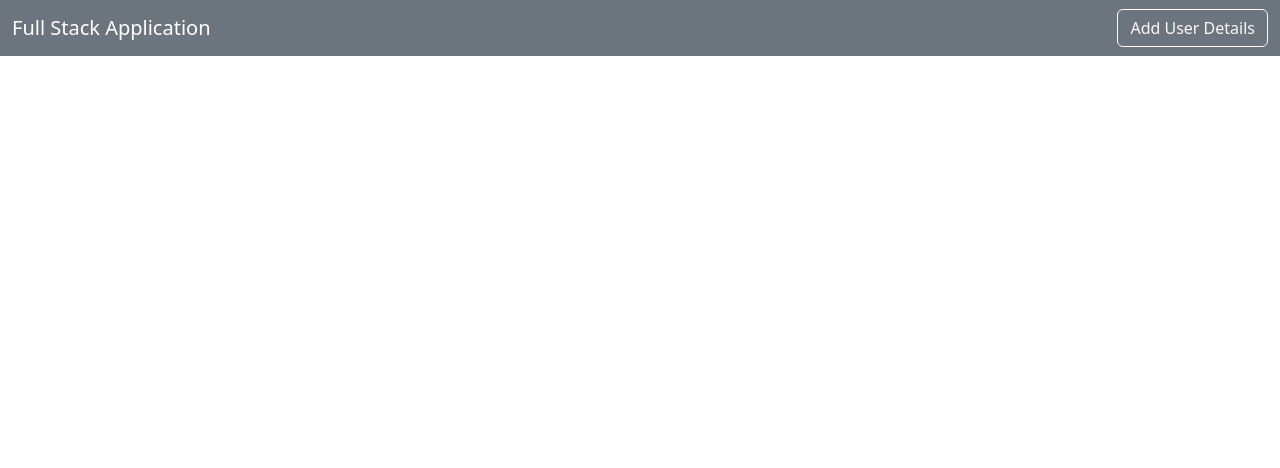
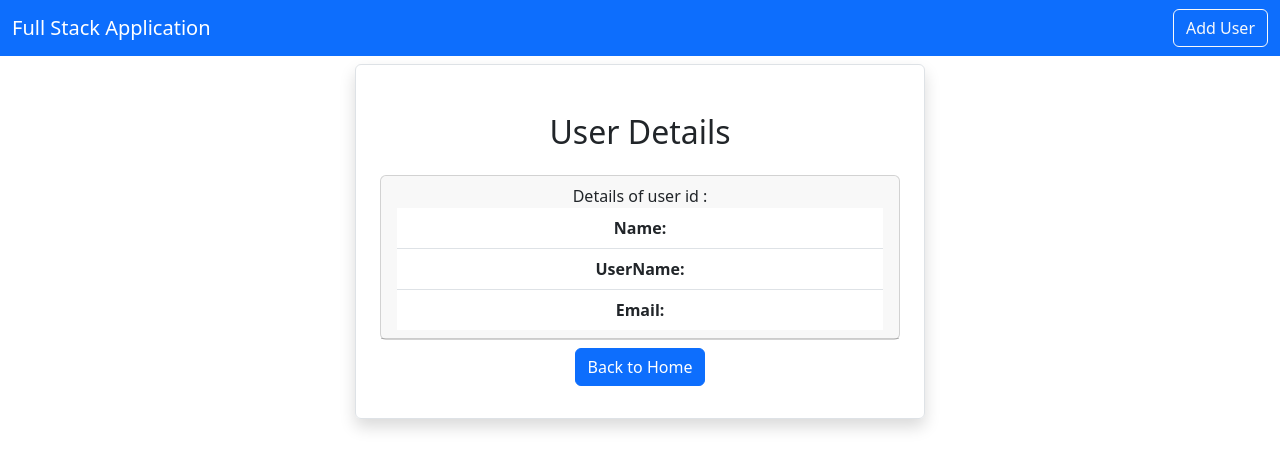
Before and after one commit to SriLakshmiPolavarapu/Full-Stack-Web-App, a React (Create React App) app in the folder frontend/: page /viewuser/1 in a window 1280 px wide. Shown: the top 468 px of the page. Built offline with nearby package versions, Linux system fonts and the light colour scheme; no server answers.

Commit message:
view user code added

```diff
--- a/frontend/src/App.js
+++ b/frontend/src/App.js
@@ -5,22 +5,23 @@
 import { BrowserRouter as Router, Routes, Route} from "react-router-dom";
 import AddUser from './users/AddUser';
 import EditUser from './users/EditUser';
-
+import ViewUser from './users/ViewUser';
 
 function App() {
   return (
+    <div className="App">
     <Router>
-    <div className="App">
      <Navbar />
 
      <Routes>
       <Route exact path="/" element={<Home />} />
       <Route exact path="/adduser" element={<AddUser />} />
       <Route exact path="/edituser/:id" element={<EditUser />} />
+      <Route exact path="/viewuser/:id" element={<ViewUser />} />
+     </Routes>
+    </Router>
+    </div>
 
-     </Routes>
-    </div>
-    </Router>
   );
 }
 
--- a/frontend/src/layout/Navbar.js
+++ b/frontend/src/layout/Navbar.js
@@ -1,13 +1,14 @@
-import React from 'react'
-import {Link} from 'react-router-dom';
+import React from "react";
+import { Link } from "react-router-dom";
 
 export default function Navbar() {
   return (
-    <div><nav className="navbar navbar-expand-lg navbar-dark bg-secondary">
+    <div>
+      <nav className="navbar navbar-expand-lg navbar-dark bg-primary">
         <div className="container-fluid">
-      <a className="navbar-brand" href="#">
+          <Link className="navbar-brand" to="/">
             Full Stack Application
-      </a>
+          </Link>
           <button
             className="navbar-toggler"
             type="button"
@@ -19,9 +20,12 @@
           >
             <span className="navbar-toggler-icon"></span>
           </button>
-      <Link className="btn btn-outline-light" to="/adduser"> Add User Details
+
+          <Link className="btn btn-outline-light" to="/adduser">
+            Add User
           </Link>
         </div>
-  </nav></div>
-  )
+      </nav>
+    </div>
+  );
 }
--- a/frontend/src/users/ViewUser.js
+++ b/frontend/src/users/ViewUser.js
@@ -0,0 +1,55 @@
+import axios from "axios";
+import React, { useEffect,useState } from "react";
+import { Link, useParams } from "react-router-dom";
+
+export default function ViewUser() {
+  const [user, setUser] = useState({
+    name: "",
+    username: "",
+    email: "",
+  });
+
+  const { id } = useParams();
+
+  useEffect(() => {
+    loadUser();
+  }, []);
+
+  const loadUser = async () => {
+    const result = await axios.get(`http://localhost:8080/user/${id}`);
+    setUser(result.data);
+  };
+
+  return (
+    <div className="container">
+      <div className="row">
+        <div className="col-md-6 offset-md-3 border rounded p-4 mt-2 shadow">
+          <h2 className="text-center m-4">User Details</h2>
+
+          <div className="card">
+            <div className="card-header">
+              Details of user id : {user.id}
+              <ul className="list-group list-group-flush">
+                <li className="list-group-item">
+                  <b>Name:</b>
+                  {user.name}
+                </li>
+                <li className="list-group-item">
+                  <b>UserName:</b>
+                  {user.username}
+                </li>
+                <li className="list-group-item">
+                  <b>Email:</b>
+                  {user.email}
+                </li>
+              </ul>
+            </div>
+          </div>
+          <Link className="btn btn-primary my-2" to={`/viewuser/${user.id}`}>
+            Back to Home
+          </Link>
+        </div>
+      </div>
+    </div>
+  );
+}
```
Lines whose indentation alone changed are shown as unchanged.
